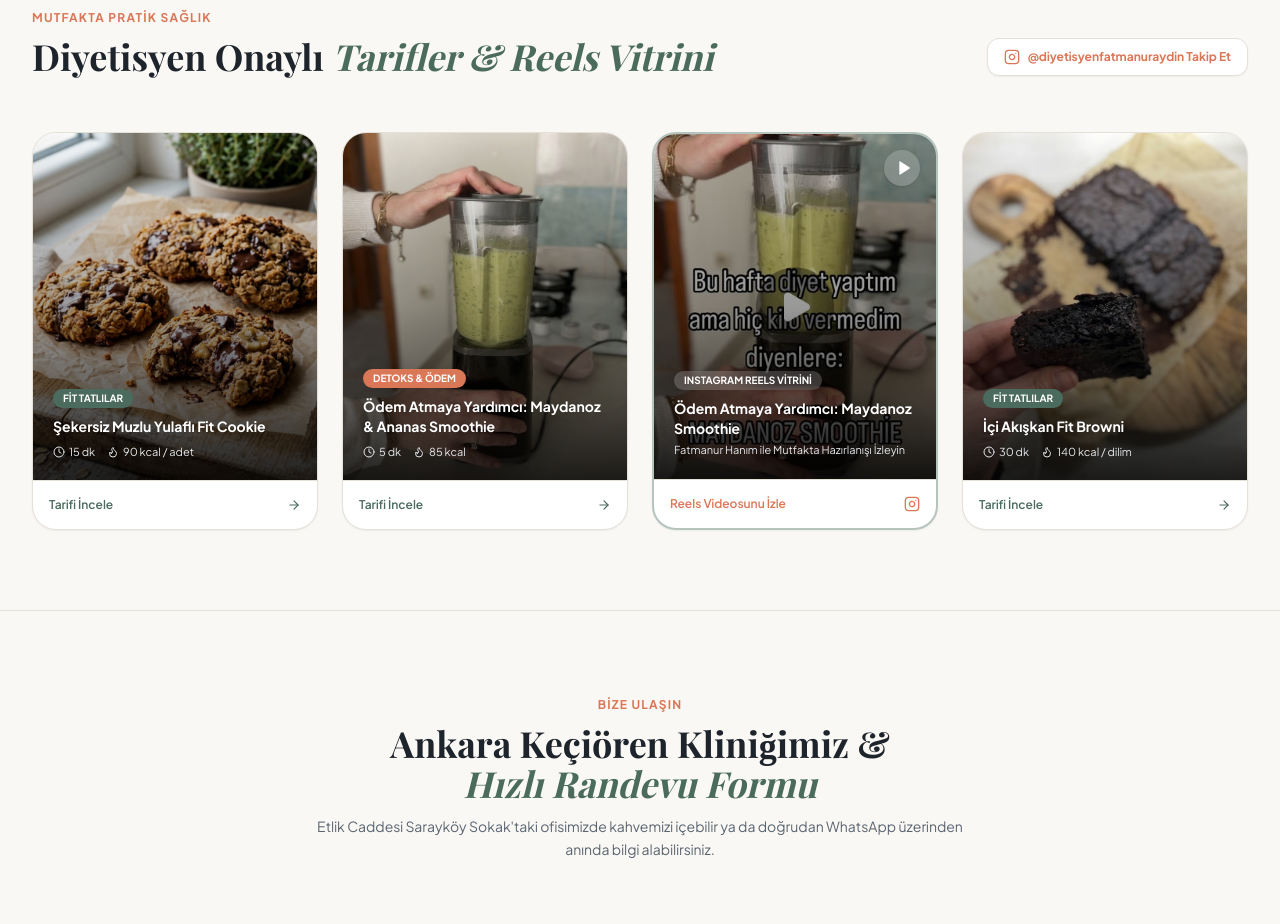
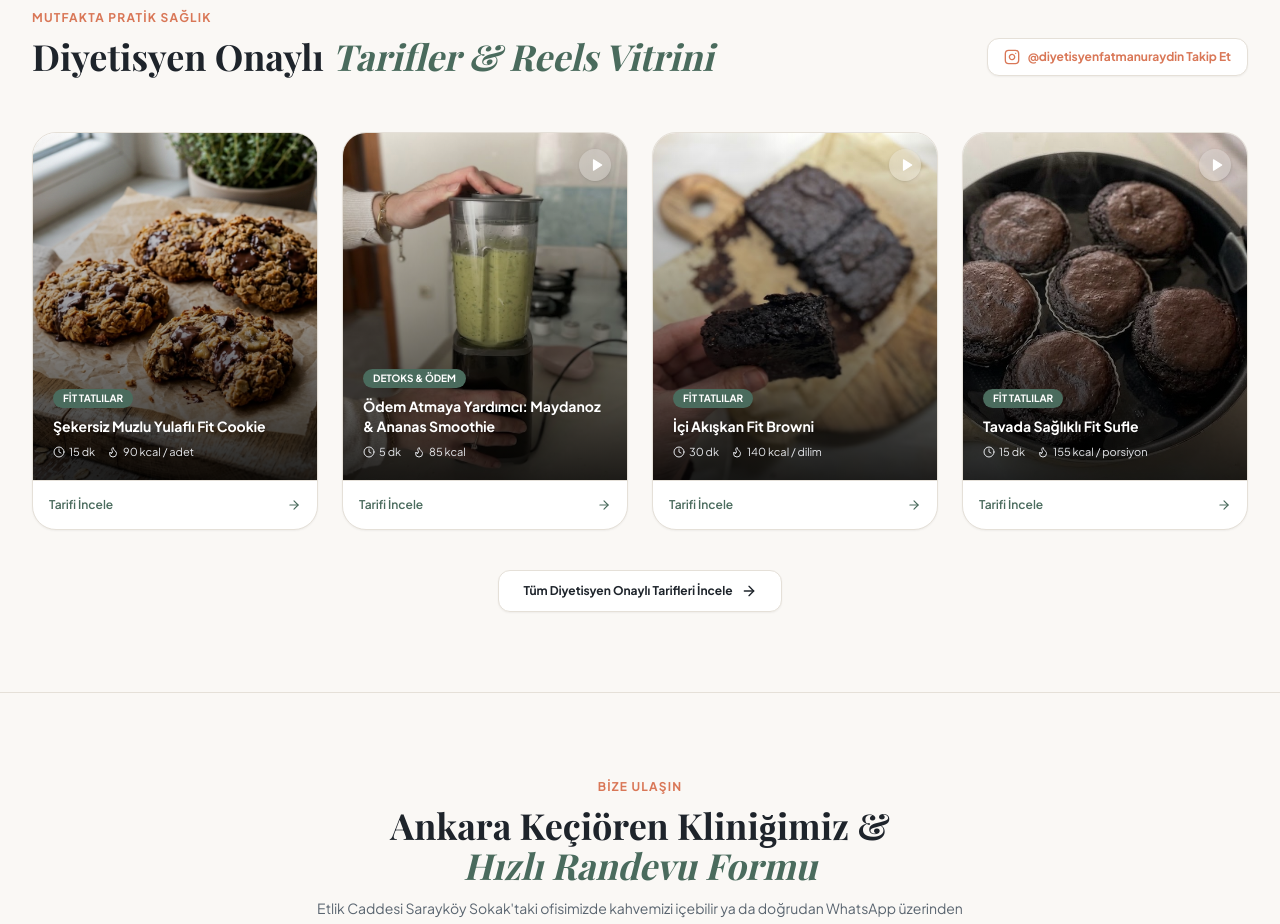
Before and after one commit to emnaydin95/diyetisyen-fatmanur-aydin, a Next.js app: page / in a window 1280 px wide. Shown: the part 6940-7864 px from the top of the page. Built offline with nearby package versions, Linux system fonts and the light colour scheme; a web font is replaced by a local one.

Commit message:
feat(recipes): add authentic Tavada Saglikli Fit Sufle with cleaned photo and direct Reel link

```diff
--- a/src/components/sections/RecipesShowcase.tsx
+++ b/src/components/sections/RecipesShowcase.tsx
@@ -29,33 +29,42 @@ export default function RecipesShowcase() {
           </a>
         </div>
 
-        {/* 4 Cards Grid (3 Recipes + 1 Reels Showcase) */}
+        {/* 4 Cards Grid */}
         <div className="grid grid-cols-1 sm:grid-cols-2 lg:grid-cols-4 gap-6">
-
-          {/* Recipe 1 */}
+          {siteConfig.recipes.slice(0, 4).map((recipe) => (
             <Link
-            href={`/tarifler/${siteConfig.recipes[0].slug}`}
+              key={recipe.slug}
+              href={`/tarifler/${recipe.slug}`}
               className="bg-white rounded-3xl overflow-hidden border border-borderHairline shadow-sm hover:shadow-xl transition-all group flex flex-col justify-between"
             >
               <div className="aspect-[9/11] relative flex flex-col justify-end p-5 overflow-hidden">
-              {siteConfig.recipes[0].image && (
+                {recipe.image && (
                   <img
-                  src={siteConfig.recipes[0].image}
-                  alt={siteConfig.recipes[0].title}
+                    src={recipe.image}
+                    alt={recipe.title}
                     className="absolute inset-0 w-full h-full object-cover group-hover:scale-105 transition-transform duration-700"
                   />
                 )}
                 <div className="absolute inset-0 bg-gradient-to-t from-black/85 via-black/35 to-transparent"></div>
+                {recipe.instagramUrl && recipe.instagramUrl.includes("/reel/") && (
+                  <div className="absolute top-4 right-4 w-8 h-8 rounded-full bg-white/25 backdrop-blur-md flex items-center justify-center text-white group-hover:scale-110 transition-transform shadow" title="Instagram Reels Videosu Mevcut">
+                    <Play className="w-3.5 h-3.5 fill-white translate-x-0.5" />
+                  </div>
+                )}
                 <div className="relative z-10 text-white">
                   <span className="text-[10px] font-bold uppercase bg-sage px-2.5 py-0.5 rounded-full mb-2 inline-block">
-                  {siteConfig.recipes[0].category}
+                    {recipe.category}
                   </span>
-                <h4 className="text-sm font-bold group-hover:text-terracotta-soft transition-colors drop-shadow-sm">
-                  {siteConfig.recipes[0].title}
+                  <h4 className="text-sm font-bold group-hover:text-terracotta-soft transition-colors drop-shadow-sm line-clamp-2">
+                    {recipe.title}
                   </h4>
                   <div className="flex items-center gap-3 text-[11px] text-gray-200 mt-2">
-                  <span className="flex items-center gap-1"><Clock className="w-3 h-3" /> {siteConfig.recipes[0].prepTime}</span>
-                  <span className="flex items-center gap-1"><Flame className="w-3 h-3" /> {siteConfig.recipes[0].calories}</span>
+                    <span className="flex items-center gap-1">
+                      <Clock className="w-3 h-3" /> {recipe.prepTime}
+                    </span>
+                    <span className="flex items-center gap-1">
+                      <Flame className="w-3 h-3" /> {recipe.calories}
+                    </span>
                   </div>
                 </div>
               </div>
@@ -64,106 +73,18 @@ export default function RecipesShowcase() {
                 <ArrowRight className="w-3.5 h-3.5 group-hover:translate-x-1 transition-transform" />
               </div>
             </Link>
+          ))}
+        </div>
 
-          {/* Recipe 2 */}
+        {/* View All Recipes Link */}
+        <div className="mt-10 text-center">
           <Link
-            href={`/tarifler/${siteConfig.recipes[1].slug}`}
-            className="bg-white rounded-3xl overflow-hidden border border-borderHairline shadow-sm hover:shadow-xl transition-all group flex flex-col justify-between"
+            href="/tarifler"
+            className="inline-flex items-center gap-2 text-xs font-bold text-charcoal hover:text-terracotta bg-white px-6 py-3 rounded-xl border border-borderHairline shadow-sm hover:shadow transition-all"
           >
-            <div className="aspect-[9/11] relative flex flex-col justify-end p-5 overflow-hidden">
-              {siteConfig.recipes[1].image && (
-                <img
-                  src={siteConfig.recipes[1].image}
-                  alt={siteConfig.recipes[1].title}
-                  className="absolute inset-0 w-full h-full object-cover group-hover:scale-105 transition-transform duration-700"
-                />
-              )}
-              <div className="absolute inset-0 bg-gradient-to-t from-black/85 via-black/35 to-transparent"></div>
-              <div className="relative z-10 text-white">
-                <span className="text-[10px] font-bold uppercase bg-terracotta px-2.5 py-0.5 rounded-full mb-2 inline-block">
-                  {siteConfig.recipes[1].category}
-                </span>
-                <h4 className="text-sm font-bold group-hover:text-terracotta-soft transition-colors drop-shadow-sm">
-                  {siteConfig.recipes[1].title}
-                </h4>
-                <div className="flex items-center gap-3 text-[11px] text-gray-200 mt-2">
-                  <span className="flex items-center gap-1"><Clock className="w-3 h-3" /> {siteConfig.recipes[1].prepTime}</span>
-                  <span className="flex items-center gap-1"><Flame className="w-3 h-3" /> {siteConfig.recipes[1].calories}</span>
-                </div>
-              </div>
-            </div>
-            <div className="p-4 flex items-center justify-between text-xs font-semibold text-sage border-t border-borderHairline">
-              <span>Tarifi İncele</span>
-              <ArrowRight className="w-3.5 h-3.5 group-hover:translate-x-1 transition-transform" />
-            </div>
+            <span>Tüm Diyetisyen Onaylı Tarifleri İncele</span>
+            <ArrowRight className="w-4 h-4" />
           </Link>
-
-          {/* Card 3: 9:16 Instagram Reels Video Showcase with Real Reel Cover */}
-          <a
-            href="https://www.instagram.com/reel/DIeHwAtoh-G/"
-            target="_blank"
-            rel="noopener noreferrer"
-            className="bg-white rounded-3xl overflow-hidden border-2 border-sage/40 shadow-sm hover:shadow-xl transition-all group flex flex-col justify-between relative"
-          >
-            <div className="aspect-[9/11] relative flex flex-col justify-end p-5 overflow-hidden">
-              <img
-                src="/images/reel-smoothie-cover.jpg"
-                alt="Diyetisyen Fatmanur Aydın Instagram Reels"
-                className="absolute inset-0 w-full h-full object-cover group-hover:scale-105 transition-transform duration-700"
-              />
-              <div className="absolute inset-0 bg-gradient-to-t from-black/90 via-black/40 to-black/20"></div>
-              <div className="absolute top-4 right-4 w-9 h-9 rounded-full bg-white/20 backdrop-blur-md flex items-center justify-center text-white group-hover:scale-110 transition-transform shadow">
-                <Play className="w-4 h-4 fill-white translate-x-0.5" />
-              </div>
-              <div className="relative z-10 text-white">
-                <span className="text-[10px] font-bold uppercase bg-white/20 backdrop-blur px-2.5 py-0.5 rounded-full mb-2 inline-block">
-                  Instagram Reels Vitrini
-                </span>
-                <h4 className="text-sm font-bold group-hover:text-terracotta-soft transition-colors drop-shadow-sm">
-                  Ödem Atmaya Yardımcı: Maydanoz Smoothie
-                </h4>
-                <p className="text-[11px] text-gray-200 mt-1">Fatmanur Hanım ile Mutfakta Hazırlanışı İzleyin</p>
-              </div>
-            </div>
-            <div className="p-4 flex items-center justify-between text-xs font-semibold text-terracotta border-t border-borderHairline">
-              <span>Reels Videosunu İzle</span>
-              <Instagram className="w-4 h-4" />
-            </div>
-          </a>
-
-          {/* Recipe 4 */}
-          <Link
-            href={`/tarifler/${siteConfig.recipes[2].slug}`}
-            className="bg-white rounded-3xl overflow-hidden border border-borderHairline shadow-sm hover:shadow-xl transition-all group flex flex-col justify-between"
-          >
-            <div className="aspect-[9/11] relative flex flex-col justify-end p-5 overflow-hidden">
-              {siteConfig.recipes[2].image && (
-                <img
-                  src={siteConfig.recipes[2].image}
-                  alt={siteConfig.recipes[2].title}
-                  className="absolute inset-0 w-full h-full object-cover group-hover:scale-105 transition-transform duration-700"
-                />
-              )}
-              <div className="absolute inset-0 bg-gradient-to-t from-black/85 via-black/35 to-transparent"></div>
-              <div className="relative z-10 text-white">
-                <span className="text-[10px] font-bold uppercase bg-sage px-2.5 py-0.5 rounded-full mb-2 inline-block">
-                  {siteConfig.recipes[2].category}
-                </span>
-                <h4 className="text-sm font-bold group-hover:text-terracotta-soft transition-colors drop-shadow-sm">
-                  {siteConfig.recipes[2].title}
-                </h4>
-                <div className="flex items-center gap-3 text-[11px] text-gray-200 mt-2">
-                  <span className="flex items-center gap-1"><Clock className="w-3 h-3" /> {siteConfig.recipes[2].prepTime}</span>
-                  <span className="flex items-center gap-1"><Flame className="w-3 h-3" /> {siteConfig.recipes[2].calories}</span>
-                </div>
-              </div>
-            </div>
-            <div className="p-4 flex items-center justify-between text-xs font-semibold text-sage border-t border-borderHairline">
-              <span>Tarifi İncele</span>
-              <ArrowRight className="w-3.5 h-3.5 group-hover:translate-x-1 transition-transform" />
-            </div>
-          </Link>
-
         </div>
 
       </div>
--- a/src/config/siteConfig.ts
+++ b/src/config/siteConfig.ts
@@ -289,6 +289,33 @@ export const siteConfig = {
       ],
       instagramUrl: "https://www.instagram.com/reel/DGgZioZIJwq/",
     },
+    {
+      slug: "tavada-fit-sufle",
+      title: "Tavada Sağlıklı Fit Sufle",
+      category: "Fit Tatlılar",
+      prepTime: "15 dk",
+      calories: "155 kcal / porsiyon",
+      description: "Fırın açmaya gerek kalmadan, tavada buhar yöntemiyle hazırlanan; 2 değişim meyve, 2 değişim et ve 1 değişim EYG dengeli, içi akışkan rafine şekersiz fit sufle.",
+      image: "/images/recipes/sufle-fit.jpg",
+      ingredients: [
+        "2 adet olgun muz (2 değişim meyve)",
+        "2 adet yumurta (2 değişim et)",
+        "2 yemek kaşığı yulaf unu (1 değişim EYG)",
+        "1.5 yemek kaşığı ham kakao",
+        "1 çay kaşığı kabartma tozu",
+        "İç dolgusu için: 2-3 kare bitter çikolata (%70+)",
+      ],
+      instructions: [
+        "Olgun muzları derin bir kasede çatal yardımıyla püre haline getirin; yumurtalarla birlikte homojen ve köpüklü olana kadar çırpın.",
+        "Üzerine ham kakao, yulaf unu ve kabartma tozunu ilave edip pürüzsüz ve akışkan bir sufle harcı elde edin.",
+        "Hafifçe yağlanmış 2 adet ısıya dayanıklı fincana veya sufle kabına harcı eşit şekilde paylaştırın.",
+        "Her kabın tam ortasına 1'er kare bitter çikolata batırın.",
+        "Geniş ve yayvan bir tavanın tabanına 1-2 parmak kadar sıcak su ekleyip fincanları tavanın içine yerleştirin.",
+        "Buhar damlacıklarının suflelerin üzerine gelmemesi için tencere kapağının altına temiz bir mutfak havlusu gerip kapağı sıkıca kapatın.",
+        "Kısık-orta ateşte tavanın kapağını hiç açmadan tam 8-10 dakika buharda pişirin. Ocaktan alıp içi akışkan kıvamdayken sıcak sıcak servis yapın.",
+      ],
+      instagramUrl: "https://www.instagram.com/reel/DFxJiy3onfG/",
+    },
   ] as RecipeItem[],
   reviews: [
     {
```
Also changed, not shown: public/images/recipes/sufle-fit.jpg (added). Lines whose indentation alone changed are shown as unchanged.
